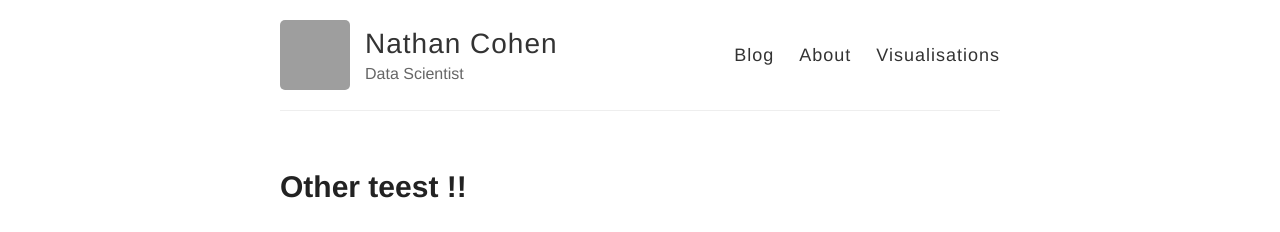
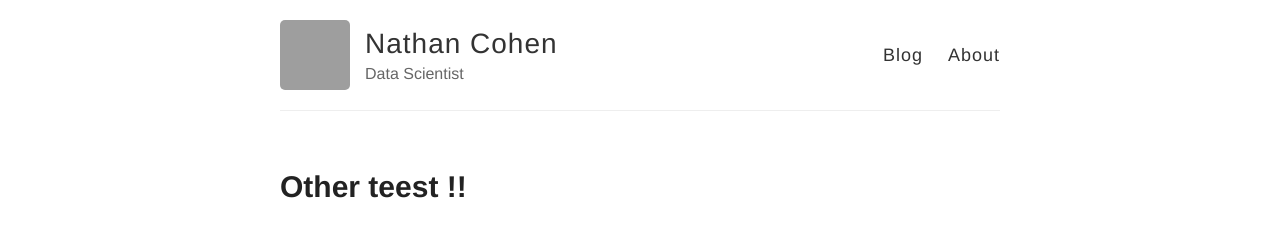
Before and after one commit to nathancohenil/nathancohenil.github.io, a Jekyll site: the page built from index.html, in a window 1280 px wide. Shown: the top 232 px of the page. Built offline with Jekyll 4.4.1, drawn with Linux system fonts in a browser that asks for light colours; grey boxes are pictures that could not be loaded.

Commit message:
Update default.html

```diff
--- a/_layouts/default.html
+++ b/_layouts/default.html
@@ -26,7 +26,6 @@
           <nav>
             <a href="{{ site.baseurl }}/">Blog</a>
             <a href="{{ site.baseurl }}/about">About</a>
-            <a href="{{ site.baseurl }}/viz/index.html">Visualisations</a>
           </nav>
         </header>
       </div>
```
